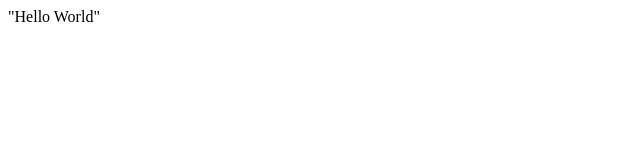
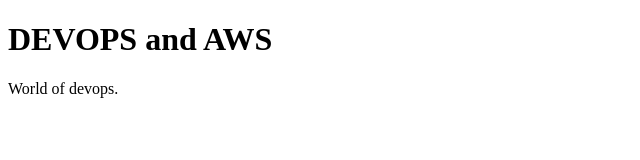
Before and after one commit to ashrafisaniya/saniya, a plain HTML site: page index.html in a window 1280 px wide. Shown: the whole page, without its empty margins (0-640 px from the left). Drawn offline with Linux system fonts and the light colour scheme.

Commit message:
Update index.html

```diff
--- a/index.html
+++ b/index.html
@@ -1,3 +1,12 @@
+<!DOCTYPE html>
 <html>
-	"Hello World"
+<head>
+	<title>Devops</title>
+</head>
+<body>
+
+<h1>DEVOPS and AWS</h1>
+<p>World of devops.</p>
+
+</body>
 </html>
```
